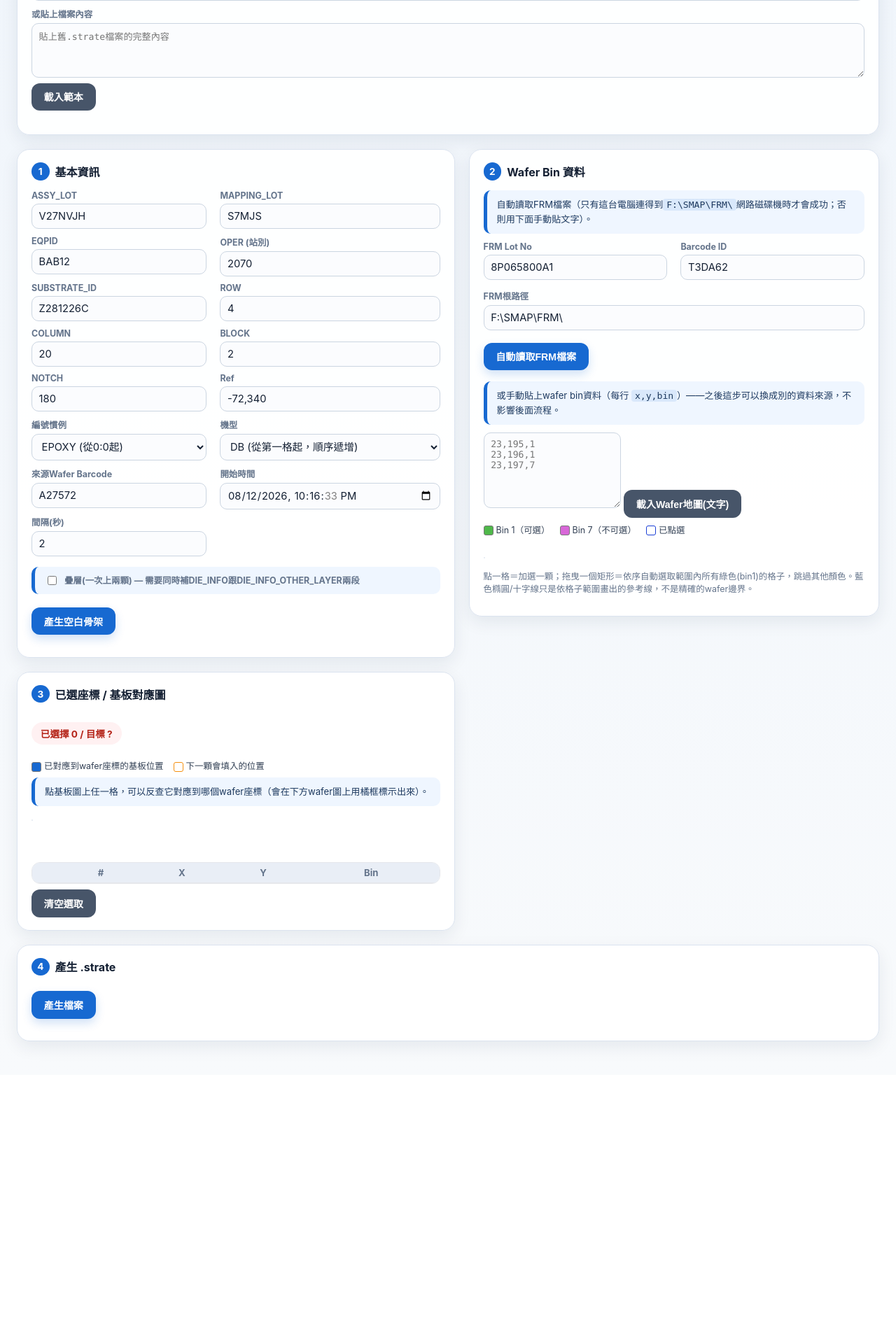
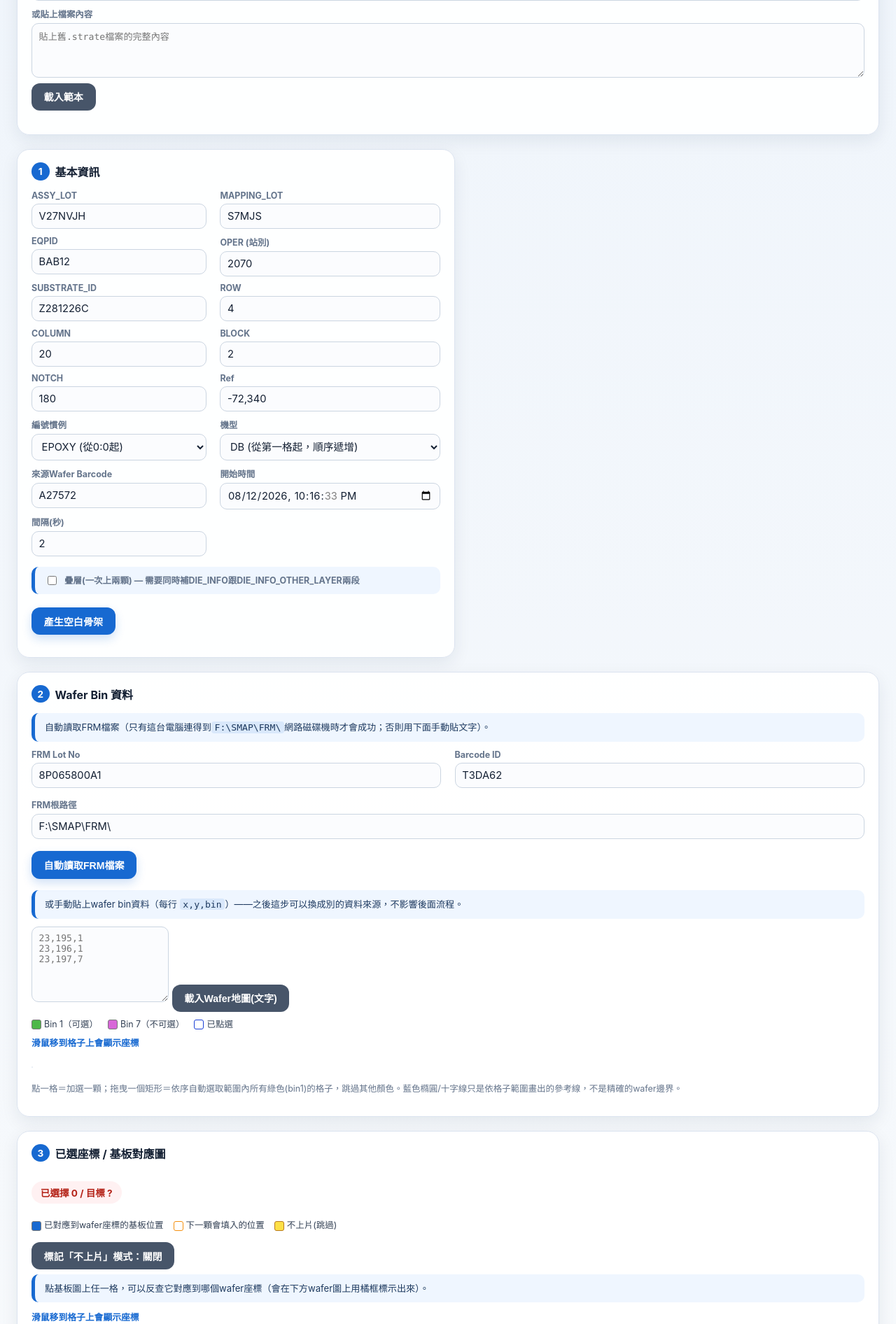
Before and after one commit to yuxian722/stock-dashboard-, a Flask app: page / in a window 1280 px wide. Shown: the part 450-2342 px from the top of the page at 70% size. Before the commit the page ends 1953 px from the top, so only its background shows below. Run offline with Flask 3, Linux system fonts and the light colour scheme; lists and menus that the app fills with data are empty.

Commit message:
補資料頁面改善：基板圖放大加座標軸、不上片標記、即時座標提示
- wafer圖跟基板圖統一格子大小(20px)跟座標軸標籤樣式，方便肉眼對照
  兩張圖的位置；wafer圖之前完全沒有座標軸標籤，現在補上
- 兩個面板改成全寬(grid-column:1/-1)，避免大尺寸wafer/基板擠在
  兩欄版面裡歪一半、對不齊
- 滑鼠移到wafer圖或基板圖任一格，格子上方即時顯示目前座標
- 基板圖新增「標記不上片模式」：開啟後點格子＝標記/取消該格不上片
  (黃色)，該格不會被wafer座標填入，目標數量自動扣除對應格數
- webapp/app.py: /api/generate新增skip_positions欄位，把標記的位置
  從sub_positions/expected_qty中排除——沿用bingomap既有「未上片位置
  整筆省略」規則，不需要改bingomap core
- 新增測試(webapp)並用Playwright驗證完整流程：標記2格不上片→目標
  數量從12降到10→選滿10顆→產生檔案確認TOTAL_BOND_DIE_QTY正確、
  不上片位置沒有寫進DIE_INFO

```diff
--- a/webapp/app.py
+++ b/webapp/app.py
@@ -253,7 +253,15 @@ def api_generate():
         return jsonify({"error": str(exc)}), 400
 
     wafer_ring = data.get("wafer_ring", "")
-    sub_positions = [d.sub_pos for d in blank.die_info]
+    # Positions the operator explicitly marked "不上片" (no die at this
+    # substrate site) are dropped from the fillable list up front — this
+    # reuses assign_dies()/assign_two_layers()'s existing "unfilled
+    # positions are simply absent from DIE_INFO" behavior (see
+    # bingomap/CLAUDE.md), it just shrinks what counts as "unfilled" and
+    # the required pick count to match.
+    skip_positions = set(data.get("skip_positions") or [])
+    sub_positions = [d.sub_pos for d in blank.die_info if d.sub_pos not in skip_positions]
+    target_qty = len(sub_positions)
 
     try:
         start_time = datetime.fromisoformat(data.get("start_time"))
@@ -271,7 +279,7 @@ def api_generate():
                 other_picks,
                 start_time=start_time,
                 interval_seconds=interval_seconds,
-                expected_qty=blank.total_bond_die_qty,
+                expected_qty=target_qty,
                 primary_layer=str(data.get("primary_layer", "2")),
                 other_layer=str(data.get("other_layer", "1")),
             )
@@ -282,7 +290,7 @@ def api_generate():
                 picks,
                 start_time=start_time,
                 interval_seconds=interval_seconds,
-                expected_qty=blank.total_bond_die_qty,
+                expected_qty=target_qty,
             )
     except DieCountMismatch as exc:
         return jsonify({"error": str(exc)}), 409
--- a/webapp/static/app.js
+++ b/webapp/static/app.js
@@ -12,6 +12,8 @@ let substrateBounds = null; // {minCol, maxCol, minRow, maxRow}
 let focusedSubstratePos = null; // "col:row" clicked in the substrate grid, for reverse lookup
 let focusedWaferXY = null; // {x, y} the focused substrate position maps to, if filled
 let usingTemplate = false; // true once a template .strate has been loaded via loadTemplate()
+let skippedPositions = new Set(); // "col:row" substrate positions marked "不上片" — excluded from the fill order
+let skipModeEnabled = false; // true = clicking a substrate cell toggles skip instead of reverse-lookup
 
 function setActiveLayer(key) {
   currentLayerKey = key;
@@ -48,8 +50,10 @@ function headerPayload() {
 
 async function loadBlank() {
   // Explicitly regenerating via convention/machine_type supersedes any
-  // previously loaded template's position order.
+  // previously loaded template's position order — and any "不上片" marks,
+  // since they're tied to the old position list which may no longer apply.
   usingTemplate = false;
+  skippedPositions.clear();
   const res = await fetch("/api/blank", {
     method: "POST",
     headers: { "Content-Type": "application/json" },
@@ -101,6 +105,7 @@ async function loadTemplate(text) {
   document.getElementById("wafer_ring").value = data.wafer_ring;
 
   usingTemplate = true;
+  skippedPositions.clear();
   targetQty = data.total_qty;
   substratePositions = data.positions;
   substrateBounds = computeSubstrateBounds(substratePositions);
@@ -143,26 +148,34 @@ function computeSubstrateBounds(positions) {
   return { minCol, maxCol, minRow, maxRow };
 }
 
+function fillablePositions() {
+  // Positions marked "不上片" are excluded from the fill order entirely —
+  // matches assign_dies()'s own "unfilled positions are simply absent"
+  // rule (see bingomap/CLAUDE.md), just with a smaller starting list.
+  return substratePositions.filter((pos) => !skippedPositions.has(pos));
+}
+
 function renderSubstrateGrid() {
   const container = document.getElementById("substrate-grid");
   container.innerHTML = "";
   if (!substrateBounds) return;
-  // First N picks (in click/scan order) fill the first N positions of the
-  // blank skeleton's own order — this mirrors exactly what assign_dies()
-  // does at generate time (zips picks with blank.die_info positionally),
-  // so this preview is never out of sync with the real output.
-  const filled = new Set(substratePositions.slice(0, picks.length));
-  const nextPos = substratePositions[picks.length];
+  // First N picks (in click/scan order) fill the first N *fillable*
+  // positions of the blank skeleton's own order (skipping any marked
+  // "不上片") — this mirrors exactly what assign_dies() does at generate
+  // time, so this preview is never out of sync with the real output.
+  const fillable = fillablePositions();
+  const filled = new Set(fillable.slice(0, picks.length));
+  const nextPos = fillable[picks.length];
   const { minCol, maxCol, minRow, maxRow } = substrateBounds;
 
   const headerRow = document.createElement("div");
   headerRow.className = "wafer-row";
   const corner = document.createElement("div");
-  corner.className = "substrate-axis-cell substrate-axis-corner";
+  corner.className = "grid-axis-cell grid-axis-corner";
   headerRow.appendChild(corner);
   for (let col = minCol; col <= maxCol; col++) {
     const label = document.createElement("div");
-    label.className = "substrate-axis-cell";
+    label.className = "grid-axis-cell";
     label.textContent = col;
     headerRow.appendChild(label);
   }
@@ -172,13 +185,14 @@ function renderSubstrateGrid() {
     const rowEl = document.createElement("div");
     rowEl.className = "wafer-row";
     const rowLabel = document.createElement("div");
-    rowLabel.className = "substrate-axis-cell";
+    rowLabel.className = "grid-axis-cell";
     rowLabel.textContent = row;
     rowEl.appendChild(rowLabel);
     for (let col = minCol; col <= maxCol; col++) {
       const pos = `${col}:${row}`;
       const cell = document.createElement("div");
       cell.className = "substrate-cell";
+      if (skippedPositions.has(pos)) cell.classList.add("skipped");
       if (filled.has(pos)) cell.classList.add("filled");
       if (pos === nextPos) cell.classList.add("next");
       if (pos === focusedSubstratePos) cell.classList.add("focus");
@@ -193,7 +207,14 @@ function renderSubstrateGrid() {
 function reverseLookupSubstratePos(pos) {
   const status = document.getElementById("lookup-status");
   focusedSubstratePos = pos;
-  const index = substratePositions.indexOf(pos);
+  if (skippedPositions.has(pos)) {
+    focusedWaferXY = null;
+    status.textContent = `基板位置 ${pos} 已標記「不上片」，不會對應到任何wafer座標`;
+    status.className = "notice";
+    renderAll();
+    return;
+  }
+  const index = fillablePositions().indexOf(pos);
   const isFilled = index >= 0 && index < picks.length;
   if (isFilled) {
     const pick = picks[index];
@@ -272,14 +293,36 @@ function isPicked(x, y) {
   return picks.some((p) => p.x === x && p.y === y);
 }
 
+const GRID_AXIS_SIZE = 20; // must match .grid-axis-cell's width/height in style.css
+
 function renderWaferGrid() {
   const container = document.getElementById("wafer-grid");
   container.innerHTML = "";
   if (!waferBounds) return;
   const { minX, maxX, minY, maxY } = waferBounds;
+
+  // Axis labels, same style/size as the substrate grid's, so the two grids
+  // are easy to visually line up.
+  const headerRow = document.createElement("div");
+  headerRow.className = "wafer-row";
+  const corner = document.createElement("div");
+  corner.className = "grid-axis-cell grid-axis-corner";
+  headerRow.appendChild(corner);
+  for (let x = minX; x <= maxX; x++) {
+    const label = document.createElement("div");
+    label.className = "grid-axis-cell";
+    label.textContent = x;
+    headerRow.appendChild(label);
+  }
+  container.appendChild(headerRow);
+
   for (let y = minY; y <= maxY; y++) {
     const row = document.createElement("div");
     row.className = "wafer-row";
+    const rowLabel = document.createElement("div");
+    rowLabel.className = "grid-axis-cell";
+    rowLabel.textContent = y;
+    row.appendChild(rowLabel);
     for (let x = minX; x <= maxX; x++) {
       const bin = waferCells.get(`${x},${y}`);
       const cell = document.createElement("div");
@@ -305,8 +348,12 @@ function renderWaferOverlay() {
     svg.innerHTML = "";
     return;
   }
-  const w = grid.offsetWidth;
-  const h = grid.offsetHeight;
+  // Offset by one axis-label row/column so the overlay only covers the
+  // actual cell area, not the coordinate labels.
+  const w = grid.offsetWidth - GRID_AXIS_SIZE;
+  const h = grid.offsetHeight - GRID_AXIS_SIZE;
+  svg.style.left = GRID_AXIS_SIZE + "px";
+  svg.style.top = GRID_AXIS_SIZE + "px";
   svg.setAttribute("width", w);
   svg.setAttribute("height", h);
   // Approximate reference guide only — inscribed in the loaded grid's own
@@ -354,16 +401,25 @@ function renderPickTable() {
   });
 }
 
+function effectiveTargetQty() {
+  // Positions marked "不上片" reduce how many dies are actually needed —
+  // mirrors /api/generate's own skip_positions handling server-side.
+  if (targetQty === null) return null;
+  return targetQty - skippedPositions.size;
+}
+
 function renderQtyStatus() {
   const el = document.getElementById("qty-status");
-  const target = targetQty === null ? "?" : targetQty;
+  const effTarget = effectiveTargetQty();
+  const target = effTarget === null ? "?" : effTarget;
+  const skipNote = skippedPositions.size ? `（已標記不上片 ${skippedPositions.size} 格，目標已扣除）` : "";
 
   if (twoLayerEnabled) {
-    const primaryDone = targetQty !== null && picksPrimary.length === targetQty;
-    const otherDone = targetQty !== null && picksOther.length === targetQty;
-    el.textContent = `主層已選擇 ${picksPrimary.length} / 目標 ${target}　次層已選擇 ${picksOther.length} / 目標 ${target}`;
+    const primaryDone = effTarget !== null && picksPrimary.length === effTarget;
+    const otherDone = effTarget !== null && picksOther.length === effTarget;
+    el.textContent = `主層已選擇 ${picksPrimary.length} / 目標 ${target}　次層已選擇 ${picksOther.length} / 目標 ${target}${skipNote}`;
     el.className = primaryDone && otherDone ? "ok" : "bad";
-    if (targetQty === null) return;
+    if (effTarget === null) return;
     if (primaryDone && otherDone) {
       setStepFlow(4, { done: [1, 2, 3] });
     } else if (picksPrimary.length > 0 || picksOther.length > 0 || waferBounds) {
@@ -372,10 +428,10 @@ function renderQtyStatus() {
     return;
   }
 
-  el.textContent = `已選擇 ${picks.length} / 目標 ${target}`;
-  const matched = targetQty !== null && picks.length === targetQty;
+  el.textContent = `已選擇 ${picks.length} / 目標 ${target}${skipNote}`;
+  const matched = effTarget !== null && picks.length === effTarget;
   el.className = matched ? "ok" : "bad";
-  if (targetQty === null) return;
+  if (effTarget === null) return;
   if (matched) {
     setStepFlow(4, { done: [1, 2, 3] });
   } else if (picks.length > 0 || waferBounds) {
@@ -386,7 +442,8 @@ function renderQtyStatus() {
 function renderLayerStatus() {
   if (!twoLayerEnabled) return;
   const status = document.getElementById("layer-status");
-  const target = targetQty === null ? "?" : targetQty;
+  const effTarget = effectiveTargetQty();
+  const target = effTarget === null ? "?" : effTarget;
   const layerName = currentLayerKey === "primary" ? "主層" : "次層";
   status.textContent = `目前編輯：${layerName}（主層 ${picksPrimary.length}/${target}，次層 ${picksOther.length}/${target}）`;
 }
@@ -401,6 +458,7 @@ function renderAll() {
 
 function wireWaferGridEvents() {
   const container = document.getElementById("wafer-grid");
+  const hoverStatus = document.getElementById("wafer-hover-status");
   container.addEventListener("mousedown", (e) => {
     if (!e.target.classList.contains("wafer-cell")) return;
     dragStart = { x: parseInt(e.target.dataset.x, 10), y: parseInt(e.target.dataset.y, 10) };
@@ -416,13 +474,47 @@ function wireWaferGridEvents() {
     dragStart = null;
     renderAll();
   });
+  container.addEventListener("mouseover", (e) => {
+    if (!e.target.classList.contains("wafer-cell")) return;
+    hoverStatus.textContent = `Wafer座標：${e.target.dataset.x}:${e.target.dataset.y}`;
+  });
+  container.addEventListener("mouseleave", () => {
+    hoverStatus.textContent = "滑鼠移到格子上會顯示座標";
+  });
+}
+
+function setSkipMode(enabled) {
+  skipModeEnabled = enabled;
+  const btn = document.getElementById("btn-skip-mode");
+  btn.textContent = `標記「不上片」模式：${enabled ? "開啟" : "關閉"}`;
+  btn.classList.toggle("skip-mode-on", enabled);
+  document.getElementById("substrate-mode-hint").textContent = enabled
+    ? "目前是「不上片」標記模式：點基板圖上任一格＝標記/取消該格不上片（黃色＝跳過，不會被wafer座標填入）。"
+    : "點基板圖上任一格，可以反查它對應到哪個wafer座標（會在下方wafer圖上用橘框標示出來）。";
 }
 
 function wireSubstrateGridEvents() {
-  document.getElementById("substrate-grid").addEventListener("click", (e) => {
+  const container = document.getElementById("substrate-grid");
+  const hoverStatus = document.getElementById("substrate-hover-status");
+  container.addEventListener("click", (e) => {
     if (!e.target.classList.contains("substrate-cell")) return;
-    reverseLookupSubstratePos(e.target.dataset.pos);
+    const pos = e.target.dataset.pos;
+    if (skipModeEnabled) {
+      if (skippedPositions.has(pos)) skippedPositions.delete(pos);
+      else skippedPositions.add(pos);
+      renderAll();
+      return;
+    }
+    reverseLookupSubstratePos(pos);
   });
+  container.addEventListener("mouseover", (e) => {
+    if (!e.target.classList.contains("substrate-cell")) return;
+    hoverStatus.textContent = `基板座標：${e.target.dataset.pos}`;
+  });
+  container.addEventListener("mouseleave", () => {
+    hoverStatus.textContent = "滑鼠移到格子上會顯示座標";
+  });
+  document.getElementById("btn-skip-mode").addEventListener("click", () => setSkipMode(!skipModeEnabled));
 }
 
 async function generateStrate() {
@@ -436,6 +528,7 @@ async function generateStrate() {
     wafer_ring: document.getElementById("wafer_ring").value,
     start_time: startTimeRaw.length === 16 ? startTimeRaw + ":00" : startTimeRaw,
     interval_seconds: document.getElementById("interval_seconds").value,
+    skip_positions: Array.from(skippedPositions),
   };
   if (twoLayerEnabled) {
     payload.two_layer = true;
@@ -523,4 +616,5 @@ document.getElementById("btn-layer-primary").addEventListener("click", () => set
 document.getElementById("btn-layer-other").addEventListener("click", () => setActiveLayer("other"));
 wireWaferGridEvents();
 wireSubstrateGridEvents();
+setSkipMode(false);
 renderQtyStatus();
--- a/webapp/static/style.css
+++ b/webapp/static/style.css
@@ -96,28 +96,39 @@ button.secondary.active-layer:hover{background:#0c7550}
 .legend{display:flex;gap:14px;flex-wrap:wrap;margin:0.5rem 0;font-size:0.78rem;color:#334155}
 .legend i{display:inline-block;width:14px;height:14px;border:1px solid #777;vertical-align:middle;margin-right:4px;border-radius:3px}
 
-#wafer-wrap{position:relative;display:inline-block;margin-top:0.5rem}
+/* Wafer grid and substrate grid deliberately share the same cell size,
+   axis-label style, and scroll behavior so the two are easy to visually
+   line up against each other — see bingomap CLAUDE.md/README for why this
+   matters (mismatched machine-type conventions are exactly the kind of
+   thing that's easy to catch by eye when the two grids look consistent). */
+#wafer-wrap{position:relative;display:inline-block;margin-top:0.5rem;max-width:100%;overflow-x:auto}
 #wafer-grid{display:inline-block;user-select:none;background:#fff;border-radius:8px;border:1px solid var(--line)}
 #wafer-overlay{position:absolute;top:0;left:0;pointer-events:none}
 .wafer-row{display:flex}
-.wafer-cell{width:16px;height:16px;box-sizing:border-box;border:1px solid #eef1f6;background:#fff;cursor:pointer;transition:filter .1s ease}
+.wafer-cell{width:20px;height:20px;box-sizing:border-box;border:1px solid #eef1f6;background:#fff;cursor:pointer;transition:filter .1s ease}
 .wafer-cell:hover{filter:brightness(.93)}
 .wafer-cell.bin-1{background:var(--bin1);border-color:rgba(0,0,0,.06)}
 .wafer-cell.bin-other{background:var(--bin-other);border-color:rgba(0,0,0,.06)}
 .wafer-cell.picked{outline:2px solid #1a3fd6;outline-offset:-2px}
 .wafer-cell.focus{outline:3px solid #f97316;outline-offset:-3px;z-index:1;position:relative}
 
-#substrate-grid{display:inline-block;margin:0.5rem 0 0.8rem;user-select:none;border:1px solid var(--line);border-radius:8px;overflow:hidden;background:#fff}
-.substrate-cell{width:13px;height:13px;box-sizing:border-box;border:1px solid #eef1f6;background:#f3f5f8;cursor:pointer}
+#substrate-grid{display:inline-block;margin:0.5rem 0 0.8rem;user-select:none;border:1px solid var(--line);border-radius:8px;overflow:auto;max-width:100%;background:#fff}
+.substrate-cell{width:20px;height:20px;box-sizing:border-box;border:1px solid #eef1f6;background:#f3f5f8;cursor:pointer}
 .substrate-cell:hover{filter:brightness(.93)}
 .substrate-cell.filled{background:var(--blue);border-color:#0f4f9e}
 .substrate-cell.next{outline:2px solid #f5900f;outline-offset:-2px}
 .substrate-cell.focus{outline:2px solid #f97316;outline-offset:-2px;z-index:1;position:relative}
-.substrate-axis-cell{
-  width:13px;height:13px;box-sizing:border-box;display:flex;align-items:center;justify-content:center;
-  font-size:7px;font-weight:700;color:var(--muted);background:#e9eef6;flex:none;
+.substrate-cell.skipped{background:#fde047;border-color:#b7791f}
+
+.grid-axis-cell,.substrate-axis-cell{
+  width:20px;height:20px;box-sizing:border-box;display:flex;align-items:center;justify-content:center;
+  font-size:9px;font-weight:700;color:var(--muted);background:#e9eef6;flex:none;
 }
-.substrate-axis-corner{background:#111f35}
+.grid-axis-corner,.substrate-axis-corner{background:#111f35}
+.grid-hover-status{font-size:0.8rem;font-weight:700;color:var(--blue);min-height:1.2em;margin:0.4rem 0 0.2rem}
+
+button.secondary.skip-mode-on{background:var(--yellow);color:#3a2a06;box-shadow:0 6px 14px rgba(183,121,31,.25)}
+button.secondary.skip-mode-on:hover{background:#a06a1c}
 #lookup-status{font-size:0.82rem;color:var(--muted);min-height:1.2em}
 #lookup-status.notice{margin:0.4rem 0}
 
--- a/webapp/templates/index.html
+++ b/webapp/templates/index.html
@@ -80,7 +80,7 @@
     <p id="blank-status"></p>
   </section>
 
-  <section class="panel" id="wafer-panel">
+  <section class="panel" id="wafer-panel" style="grid-column:1/-1">
     <h2><span class="step-badge">2</span>Wafer Bin 資料</h2>
 
     <div class="notice">自動讀取FRM檔案（只有這台電腦連得到<code>F:\SMAP\FRM\</code>網路磁碟機時才會成功；否則用下面手動貼文字）。</div>
@@ -100,6 +100,7 @@
       <span><i style="background:#d867d8"></i>Bin 7（不可選）</span>
       <span><i style="background:#fff;border-color:#1a3fd6"></i>已點選</span>
     </div>
+    <p id="wafer-hover-status" class="grid-hover-status">滑鼠移到格子上會顯示座標</p>
     <div id="wafer-wrap">
       <div id="wafer-grid"></div>
       <svg id="wafer-overlay"></svg>
@@ -107,7 +108,7 @@
     <p class="hint" style="font-size:0.78rem;color:var(--muted)">點一格＝加選一顆；拖曳一個矩形＝依序自動選取範圍內所有綠色(bin1)的格子，跳過其他顏色。藍色橢圓/十字線只是依格子範圍畫出的參考線，不是精確的wafer邊界。</p>
   </section>
 
-  <section class="panel" id="pick-panel">
+  <section class="panel" id="pick-panel" style="grid-column:1/-1">
     <h2><span class="step-badge">3</span>已選座標 / 基板對應圖</h2>
     <div id="layer-switch" style="display:none;margin-bottom:0.6rem">
       <button type="button" id="btn-layer-primary" class="secondary">主層 (f9=<span id="layer-primary-label">2</span>)</button>
@@ -118,8 +119,11 @@
     <div class="legend">
       <span><i style="background:#1769d1"></i>已對應到wafer座標的基板位置</span>
       <span><i style="background:#fff;border-color:#f5900f"></i>下一顆會填入的位置</span>
+      <span><i style="background:#fde047;border-color:#b7791f"></i>不上片(跳過)</span>
     </div>
-    <div class="notice">點基板圖上任一格，可以反查它對應到哪個wafer座標（會在下方wafer圖上用橘框標示出來）。</div>
+    <button type="button" class="secondary" id="btn-skip-mode">標記「不上片」模式：關閉</button>
+    <div class="notice" id="substrate-mode-hint">點基板圖上任一格，可以反查它對應到哪個wafer座標（會在下方wafer圖上用橘框標示出來）。</div>
+    <p id="substrate-hover-status" class="grid-hover-status">滑鼠移到格子上會顯示座標</p>
     <div id="substrate-grid"></div>
     <p id="lookup-status"></p>
     <table id="pick-table">
```
Also changed, not shown: webapp/tests/test_app.py (+39 -0 lines), webapp/README.md.
